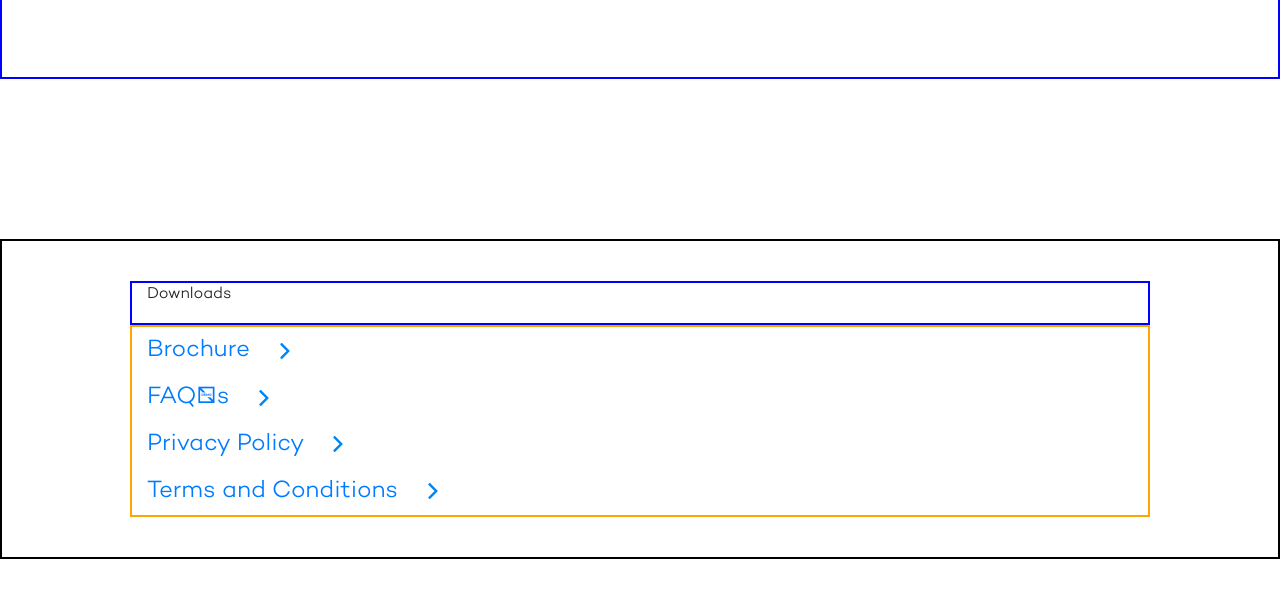
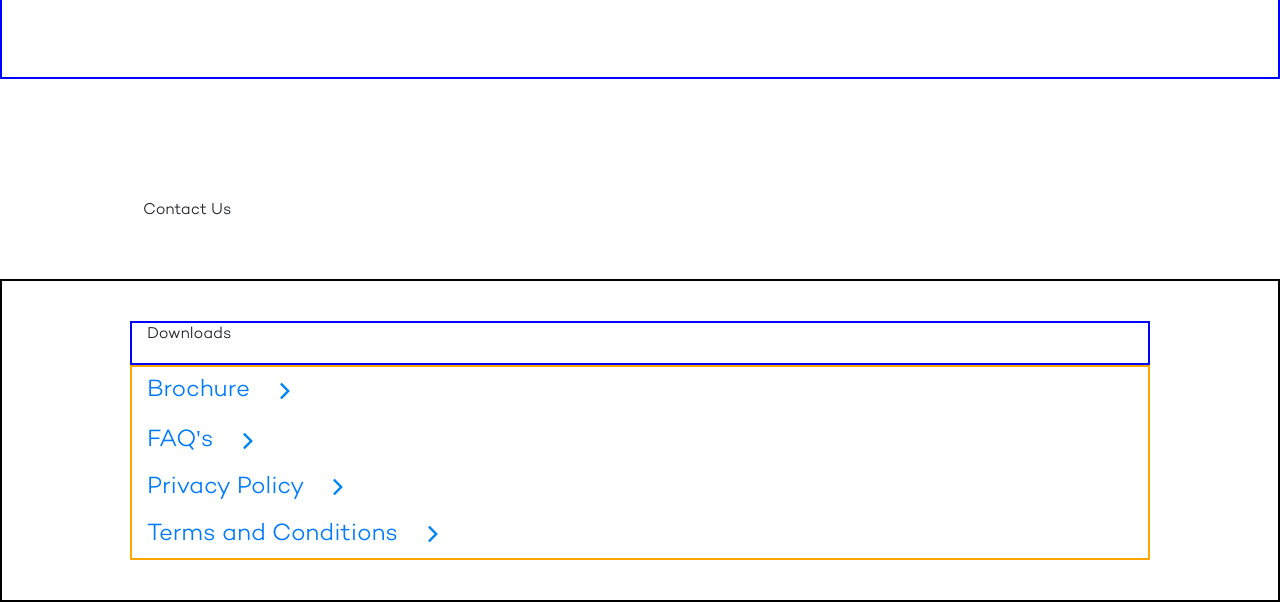
Before and after one commit to nikhils4/HackV, a plain HTML site: page home.html in a window 1280 px wide. Shown: the part 1531-2133 px from the top of the page. Before the commit the page ends 2090 px from the top, so only its background shows below. Drawn offline with nearby package versions, Linux system fonts and the light colour scheme; files whose address does not match are found by name.

Commit message:
Demo font bug-fix (')

```diff
--- a/home.html
+++ b/home.html
@@ -199,7 +199,15 @@
     <!-- Fourth section -->
     <div class="container-fluid">
         <div class="row other-section">
-
+            <div class="col-12">
+                <div class="row">
+                    <div class="col-12">
+                        <p>
+                            Contact Us
+                        </p>
+                    </div>
+                </div>
+            </div>
         </div>
     </div>
 
@@ -221,7 +229,7 @@
                     </div>
                     <div class="col-12">
                         <div class="detail-btn">
-                            <h4 class="font-light"><a href="#" style="text-decoration : none">FAQ's <img class="right-arrow" src="./asset/images/right-arrow.svg"></a></h4>
+                            <h4 class="font-light"><a href="#" style="text-decoration : none">FAQ<span style="font-family: 'Times New Roman', Times, serif">'</span>s <img class="right-arrow" src="./asset/images/right-arrow.svg"></a></h4>
                         </div>
                     </div>
                     <div class="col-12">
```
